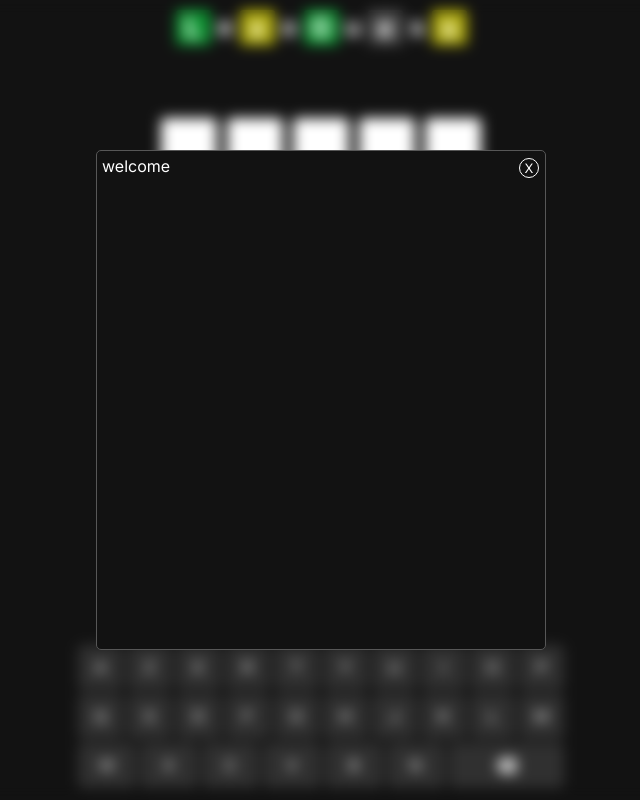
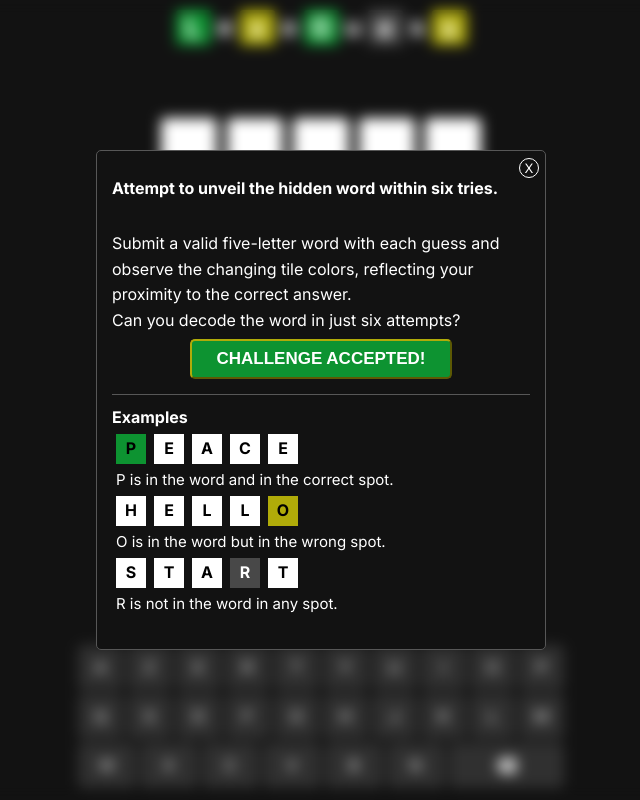
Before and after one commit to ShaheenJawadi/LexoGuess, a Next.js app: page / in a window 1280 px wide. Shown: the whole page, without its empty margins (319-959 px from the left). Built offline with nearby package versions, Linux system fonts and the light colour scheme; no server answers.

Commit message:
Implementation welcome popup

```diff
--- a/src/app/style.css
+++ b/src/app/style.css
@@ -197,3 +197,80 @@ padding: 10px;
     margin: 2px 6px;
     cursor: pointer;
 }
+
+.popupContainer .popupBox .info {
+    padding: 10px;
+    font-size: 16px;
+    margin-top: 10px;
+    line-height: 1.6;
+}
+
+.popupContainer .popupBox .info .heading {
+    font-weight: 700;
+    margin-bottom: 4px;
+    display: block;
+}
+
+.popupContainer .popupBox button{
+    padding: 8px 24px;
+    border-radius: 5px;
+    font-size: 17px;
+    background: var(--word-correct);
+    border-color: var(--word-present);
+    color: #fff;
+    font-weight: 700;
+    text-transform: uppercase;
+    cursor: pointer;
+}
+
+.popupContainer .popupBox .btnHolder{
+    display: flex;
+    justify-content: center;
+    margin-top: 5px;
+}
+
+.popupContainer .popupBox .exemples {
+    border-top:1px solid #575757;
+    margin-top: 15px;
+    padding-top: 10px;
+}
+
+.popupContainer .popupBox .exemples .single  {
+
+}
+.popupContainer .popupBox .exemples .single .container {
+    display: flex;
+}
+
+.popupContainer .popupBox .exemples .single .container .box {
+    display: flex;
+    height: 30px;
+    width: 30px;
+    background: #fff;
+    margin: 0 4px;
+    color:#000;
+    justify-content: center;
+    font-weight: 700;
+    align-items: center;
+    text-transform: uppercase;
+}
+
+.popupContainer .popupBox .exemples .single .ins {
+     font-size: 15px;
+     margin: 4px;
+}
+
+
+
+.popupContainer .popupBox .exemples .single .container .box.correct {
+    background: var(--word-correct);
+}
+
+.popupContainer .popupBox .exemples .single .container .box.present {
+    background: var(--word-present);
+}
+
+.popupContainer .popupBox .exemples .single .container .box.absent {
+    background: var(--word-absent);
+    color: #FFF;
+}
--- /dev/null
+++ b/src/components/popup/welcome.tsx
@@ -0,0 +1,102 @@
+import { usePopupAction } from "@/popup/popup.context";
+
+const WelcomePopup =()=>{
+
+    const { closePopup } = usePopupAction();
+    return (
+        <div>
+            <div className="info" >
+                <span className="heading">
+                     Attempt to unveil the hidden word within six tries.
+                </span>
+
+                <br />
+                Submit a valid five-letter word with each guess and observe the changing tile colors, reflecting your proximity to the correct answer.
+                <br />
+                Can you decode the word in just six attempts?
+                <div className="btnHolder" >
+                    <button onClick={() => closePopup()}  >Challenge accepted!</button>
+                </div>
+
+
+                <div className="exemples" >
+                    <span className="heading">
+                        Examples
+                    </span>
+                    <div className="single" >
+                        <div className="container" >
+                            <div className="box correct" >
+                                p
+                            </div>
+                            <div className="box" >
+                               e
+                            </div>
+                            <div className="box" >
+                                a
+                            </div>
+                            <div className="box" >
+                               c
+                            </div>
+                            <div className="box" >
+                                e
+                            </div>
+
+                        </div>
+                        <div className="ins" >P is in the word and in the correct spot.</div>
+                    </div>
+
+                    <div className="single" >
+                        <div className="container" >
+                            <div className="box" >
+                                h
+                            </div>
+                            <div className="box" >
+                                e
+                            </div>
+                            <div className="box " >
+                                l
+                            </div>
+                            <div className="box" >
+                                l
+                            </div>
+                            <div className="box present" >
+                                o
+                            </div>
+
+                        </div>
+                        <div className="ins" >O is in the word but in the wrong spot.</div>
+                    </div>
+
+
+
+                    <div className="single" >
+                        <div className="container" >
+                            <div className="box" >
+                                s
+                            </div>
+                            <div className="box" >
+                               t
+                            </div>
+                            <div className="box" >
+                                a
+                            </div>
+                            <div className="box absent" >
+                                r
+                            </div>
+                            <div className="box "  >
+                                t
+                            </div>
+
+                        </div>
+                        <div className="ins" >R is not in the word in any spot.</div>
+                    </div>
+
+                </div>
+            </div>
+
+        </div>
+    )
+
+}
+
+export default  WelcomePopup;
--- a/src/popup/popup.holder.tsx
+++ b/src/popup/popup.holder.tsx
@@ -1,6 +1,7 @@
 
 import {usePopupState} from '@/popup/popup.context';
 import CommonPopup from '@/components/popup/common';
+import WelcomePopup from '@/components/popup/welcome';
 
 
 
@@ -9,7 +10,7 @@ const PopupHolder = () => {
 
     return (
         <CommonPopup open={isOpen}   >
-            {view === 'WELCOME' && <div>welcome</div>}
+            {view === 'WELCOME' && <WelcomePopup/>}
             {view === 'WRONG' && <div>wrong</div>}
             {view === 'CORRECT' && <div>correct</div>}
         </CommonPopup>
```
